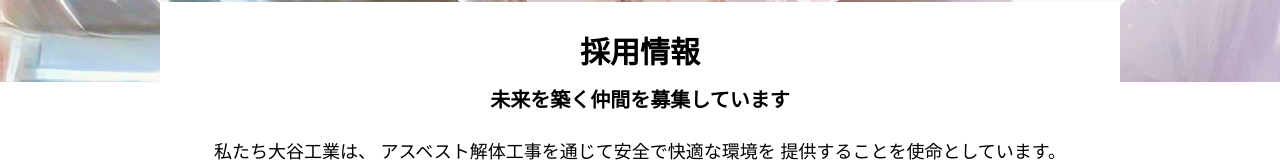
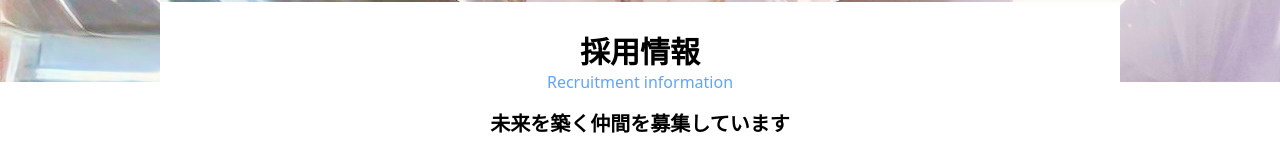
Before and after one commit to teppei1994667/OtaniKogyo_HP, a Next.js app: page /RecruitmentInformation in a window 1280 px wide. Shown: the part 438-600 px from the top of the page. Built offline with nearby package versions, Linux system fonts and the light colour scheme.

Commit message:
RecruitmentInformation: ヘッダーに文言追加

```diff
--- a/src/app/RecruitmentInformation/page.tsx
+++ b/src/app/RecruitmentInformation/page.tsx
@@ -17,6 +17,7 @@
       <Grid container className="md:-mt-20 xl:h-60 w-full justify-center">
         <Grid className="w-11/12 lg:w-240 bg-white text-center pt-6 sm:pt-8">
           <h1 className="font-bold text-3xl">採用情報</h1>
+          <h1 className="text-base text-blue-400">Recruitment information</h1>
           <h1 className="font-bold text-xl mt-4">
             未来を築く仲間を募集しています
           </h1>
```
